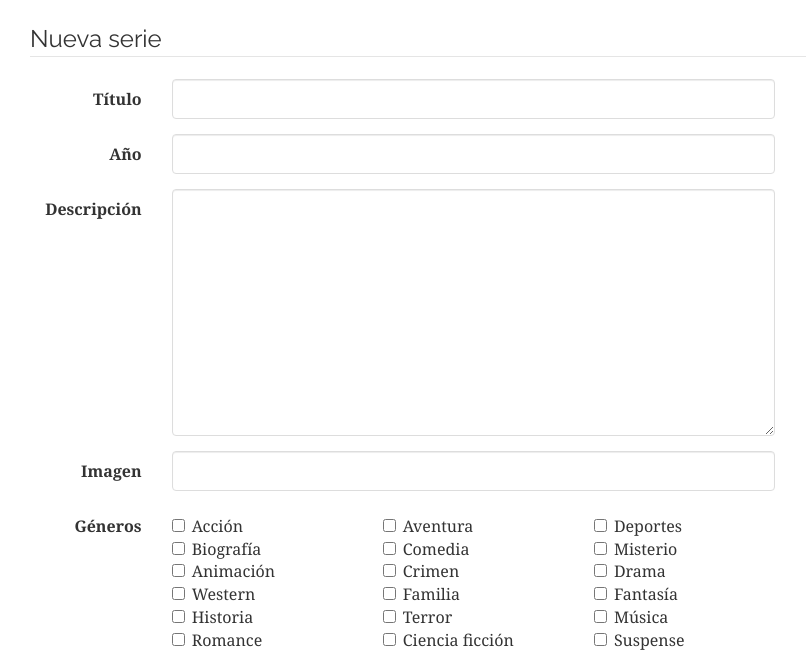
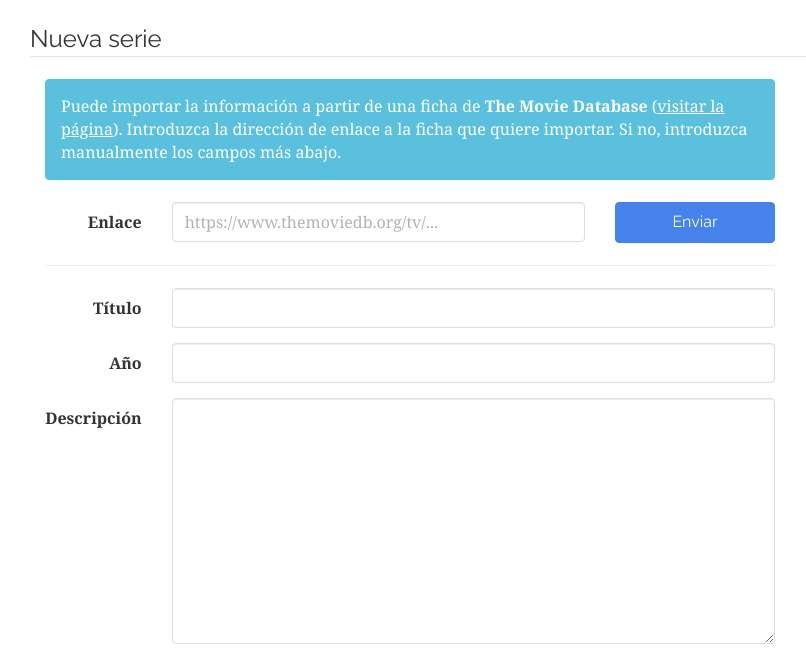
Before and after one commit to juanmtriguero/EntHub, a Django app: page /items/series/new in a window 1280 px wide. Shown: the part 66-716 px from the top of the page, without its empty margins (40-846 px from the left). Run offline with Django 3.2, Linux system fonts and the light colour scheme; a user stored in the database is signed in; data comes from the database, SQL or seed files in the repository; parts of the project's set-up code (start-up, migrations or seed data) failed here and were passed over; some libraries are stand-ins or nearby versions.

Commit message:
Importar series desde API

```diff
--- a/EntHub/items/urls.py
+++ b/EntHub/items/urls.py
@@ -27,6 +27,7 @@ urlpatterns = [
 	url(r'^series/delete/(?P<pk>\d+)/', login_required(views.SeriesDelete.as_view()), name='series_delete'),
 	url(r'^series/mark/', login_required(views.series_mark), name='series_mark'),
 	url(r'^series/fav/', login_required(views.series_fav), name='series_fav'),
+	url(r'^series/api/', login_required(views.series_api), name='series_api'),
 
 	url(r'^chapter/add/(?P<pk>\d+)/', login_required(views.ChapterCreate.as_view()), name='add_chapter'),
 	url(r'^chapter/tic/(?P<chapter_id>\d+)/', login_required(views.chapter_tic), name='chapter_tic'),
--- a/EntHub/items/views.py
+++ b/EntHub/items/views.py
@@ -277,6 +277,7 @@ class MovieCreate(CreateView):
 		context = super(MovieCreate, self).get_context_data(**kwargs)
 		context['legend'] = "Nueva película"
 		context['cancel_url'] = "/items/movies"
+		context['tmdb_placeholder'] = "https://www.themoviedb.org/movie/..."
 		return context
 
 	def get_success_url(self):
@@ -348,8 +349,10 @@ def movie_fav(request):
 
 def movie_api(request):
 	try:
+		# https://www.themoviedb.org/movie/[id]-[title]
 		tmdb_url = request.POST.get('tmdb')
-		# https://www.themoviedb.org/movie/[id]-[title]
+		# URL is not from TV
+		assert not tmdb_url.startswith("https://www.themoviedb.org/tv/")
 		tmdb_id = tmdb_url.partition("/movie/")[2].partition("-")[0]
 		api_key = os.environ['TMDB_API_KEY']
 		url = "https://api.themoviedb.org/3/movie/" + tmdb_id + "?api_key=" + api_key + "&language=es-ES"
@@ -376,6 +379,8 @@ def movie_api(request):
 					movie.save()
 		success_url = '/items/movies/' + str(movie.id)
 		return JsonResponse({'success_url': success_url})
+	except AssertionError:
+		return JsonResponse({'error': 'Por favor, introduzca el enlace de una ficha de cine.'})
 	except:
 		return JsonResponse({'error': 'Por favor, introduzca un enlace válido.'})
 
@@ -460,12 +465,13 @@ class SeriesDetail(DetailView):
 class SeriesCreate(CreateView):
 	model = models.Series
 	form_class = forms.SeriesForm
-	template_name = 'items/item_form.html'
+	template_name = 'items/movie_series_form.html'
 
 	def get_context_data(self, **kwargs):
 		context = super(SeriesCreate, self).get_context_data(**kwargs)
 		context['legend'] = "Nueva serie"
 		context['cancel_url'] = "/items/series"
+		context['tmdb_placeholder'] = "https://www.themoviedb.org/tv/..."
 		return context
 
 	def get_success_url(self):
@@ -534,6 +540,48 @@ def series_fav(request):
 		mark.fav = False
 	mark.save()
 	return HttpResponse(fav)
+
+# TODO importar capítulos
+def series_api(request):
+	try:
+		# https://www.themoviedb.org/tv/[id]-[title]
+		tmdb_url = request.POST.get('tmdb')
+		# URL is not from movie
+		assert not tmdb_url.startswith("https://www.themoviedb.org/movie/")
+		tmdb_id = tmdb_url.partition("/tv/")[2].partition("-")[0]
+		api_key = os.environ['TMDB_API_KEY']
+		url = "https://api.themoviedb.org/3/tv/" + tmdb_id + "?api_key=" + api_key + "&language=es-ES"
+		fields = json.loads(requests.get(url).text)
+		series = models.Series()
+		series.title = fields['name']
+		series.year = fields['first_air_date'][0:4]
+		if fields['overview']:
+			series.description = fields['overview']
+		if fields['poster_path']:
+			series.image = "http://image.tmdb.org/t/p/w342" + fields['poster_path']
+		if fields['status']:
+			status = fields['status']
+			if status == "Canceled":
+				series.status = "can"
+			elif status == "Ended":
+				series.status = "fin"
+			elif status == "Returning Series":
+				series.status = "esp"
+		series.save()
+		for g in fields['genres']:
+			try:
+				genre = models.Genre.objects.get(name=g['name'])
+				series.genres.add(genre)
+			except models.Genre.DoesNotExist:
+				if g['name']=="Documental":
+					series.category = "doc"
+					series.save()
+		success_url = '/items/series/' + str(series.id)
+		return JsonResponse({'success_url': success_url})
+	except AssertionError:
+		return JsonResponse({'error': 'Por favor, introduzca el enlace de una ficha de TV.'})
+	except:
+		return JsonResponse({'error': 'Por favor, introduzca un enlace válido.'})
 
 # Chapter
 
--- a/EntHub/templates/items/movie_series_form.html
+++ b/EntHub/templates/items/movie_series_form.html
@@ -10,7 +10,7 @@
 	<div class="form-group">
 		<label class="col-md-2 control-label">Enlace</label>
 		<div class="col-md-7">
-			<input type="url" name="tmdb" class="form-control">
+			<input type="url" name="tmdb" class="form-control" placeholder="{{tmdb_placeholder}}">
 			<div hidden class="alert alert-danger error-message">
 			</div>
 		</div>
```
